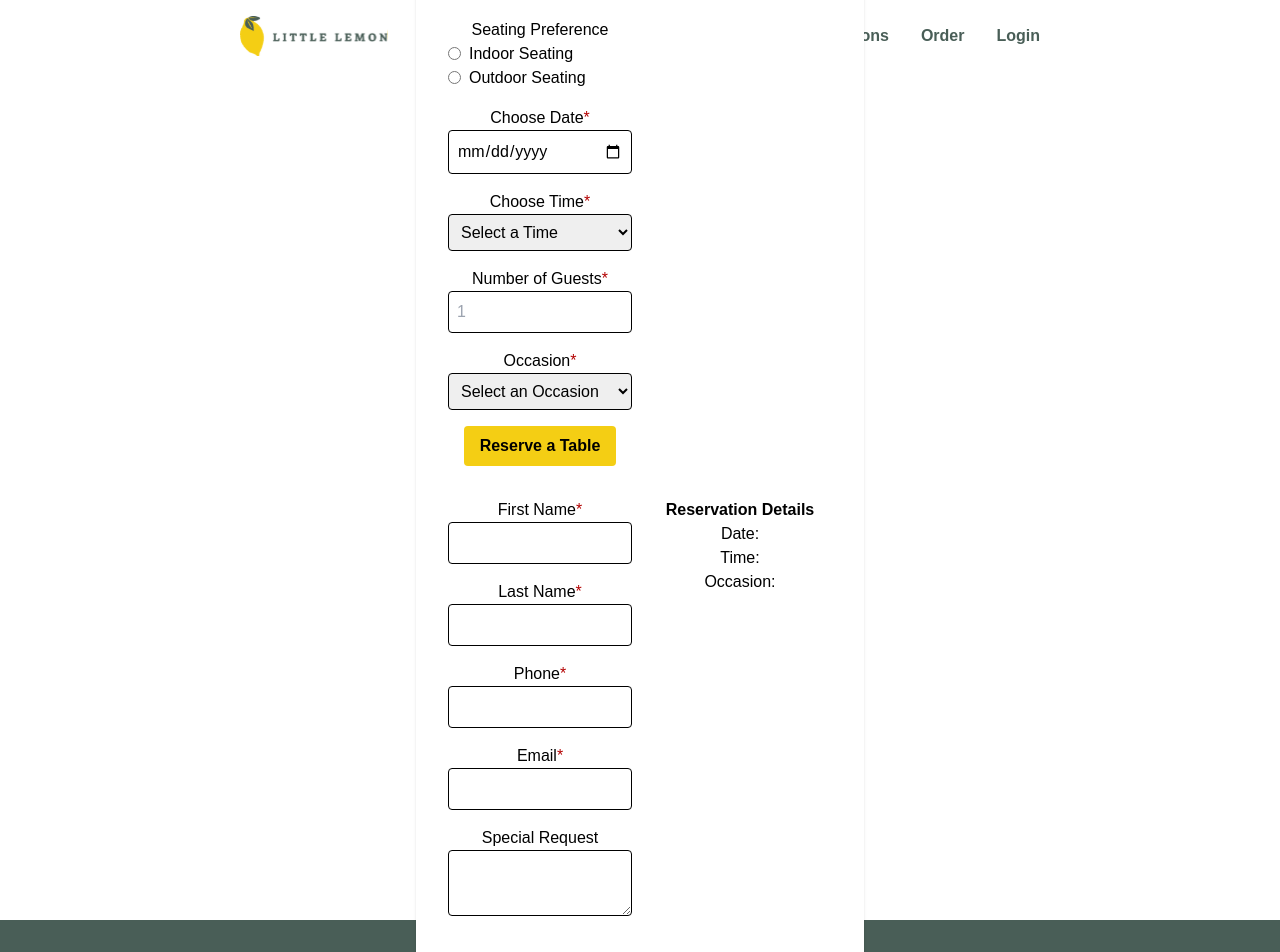
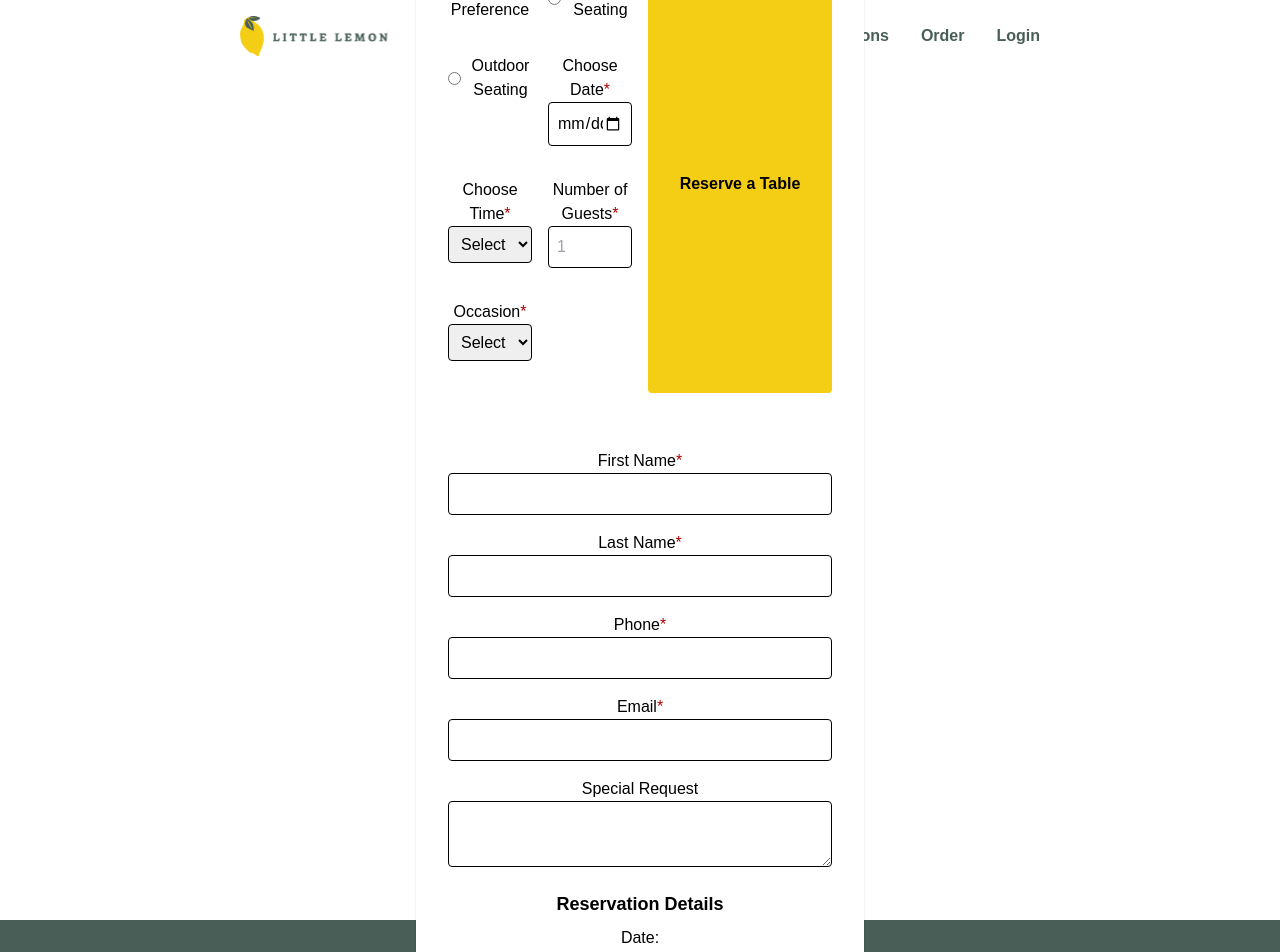
Before and after one commit to OpeDada/new-little, a React (Create React App) app: page /reservation in a window 1280 px wide. Shown: the top 952 px of the page. Built offline with nearby package versions, Linux system fonts and the light colour scheme.

Commit message:
debugging grid layout

```diff
--- a/src/components/pages/reservation/FormFields.js
+++ b/src/components/pages/reservation/FormFields.js
@@ -14,12 +14,12 @@ const FormFields = ({
 
   return (
     <>
-      <div className="mb-4">
+      <div className="grid grid-cols-2 gap-4 mb-4">
         {/* Fields for the first section */}
         {/* ... */}
+        {/* <div className="mb-4"> */}
+          <label className="block font-medium">Seating Preference</label>
           <div className="mb-4">
-          <label className="block font-medium">Seating Preference</label>
-          <div>
             <label className="flex items-center">
               <input
                 type="radio"
@@ -32,7 +32,7 @@ const FormFields = ({
               Indoor Seating
             </label>
           </div>
-          <div>
+          <div className="mb-4">
             <label className="flex items-center">
               <input
                 type="radio"
@@ -49,7 +49,8 @@ const FormFields = ({
             formik.errors.seatingPreference && (
               <div className="text-red">{formik.errors.seatingPreference}</div>
             )}
-        </div>
+        {/* </div> */}
+        {/* <div className="mb-4"> */}
           <div className="mb-4">
             <label htmlFor="date" className="block font-medium">
               Choose Date<span className="text-red">*</span>
@@ -88,7 +89,8 @@ const FormFields = ({
               <div className="text-red">{formik.errors.time}</div>
             )}
           </div>
-
+        {/* </div> */}
+        {/* <div className="mb-4"> */}
           <div className="mb-4">
             <label htmlFor="guests" className="block font-medium">
               Number of Guests<span className="text-red">*</span>
@@ -125,6 +127,7 @@ const FormFields = ({
               <div className="text-red">{formik.errors.occasion}</div>
             )}
           </div>
+        </div>
         <button
           type="button"
           onClick={handleReserveTableClick}
@@ -132,13 +135,14 @@ const FormFields = ({
         >
           Reserve a Table
         </button>
-      </div>
-      <br></br>
+      {/* </div> */}
+      <br />
 
       {/* Second section */}
-      <div id="secondSection" className="mb-4">
+      <div id="secondSection" className="col-span-2">
         {/* Fields for the second section */}
         {/* ... */}
+        {/* <div className="mb-4"> */}
           <div className="mb-4">
             <label htmlFor="firstName" className="block font-medium">
               First Name<span className="text-red">*</span>
@@ -170,7 +174,8 @@ const FormFields = ({
               <div className="text-red">{formik.errors.lastName}</div>
             )}
           </div>
-
+        {/* </div> */}
+        {/* <div className="mb-4"> */}
           <div className="mb-4">
             <label htmlFor="phone" className="block font-medium">
               Phone<span className="text-red">*</span>
@@ -186,7 +191,6 @@ const FormFields = ({
               <div className="text-red">{formik.errors.phone}</div>
             )}
           </div>
-
           <div className="mb-4">
             <label htmlFor="email" className="block font-medium">
               Email<span className="text-red">*</span>
@@ -202,7 +206,7 @@ const FormFields = ({
               <div className="text-red">{formik.errors.email}</div>
             )}
           </div>
-
+          <div className="mb-4">
             <div className="mb-4">
               <label htmlFor="specialRequest" className="block font-medium">
                 Special Request
@@ -213,19 +217,21 @@ const FormFields = ({
                 {...formik.getFieldProps("specialRequest")}
                 className="border rounded p-2 w-full"
               />
-          {formik.touched.specialRequest && formik.errors.specialRequest && (
+              {formik.touched.specialRequest &&
+                formik.errors.specialRequest && (
                   <div className="text-red">{formik.errors.specialRequest}</div>
                 )}
             </div>
           </div>
           {/* Display user input from the first section */}
           <div className="mb-4">
-        <h3 className="font-semibold">Reservation Details</h3>
+            <h3 className="text-lg font-semibold mb-2">Reservation Details</h3>
             <p>Date: {formik.values.date}</p>
             <p>Time: {formik.values.time}</p>
             <p>Occasion: {formik.values.occasion}</p>
             {/* ... Display other values */}
           </div>
+        {/* </div> */}
         {/* Confirm Selection Button */}
         <div className="mb-4">
           <button
@@ -235,6 +241,7 @@ const FormFields = ({
           >
             Confirm Selection
           </button>
+        </div>
       </div>
     </>
   );
```
Lines whose indentation alone changed are shown as unchanged.
